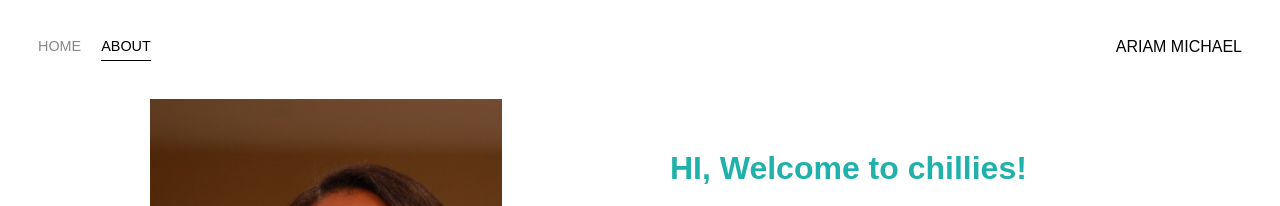
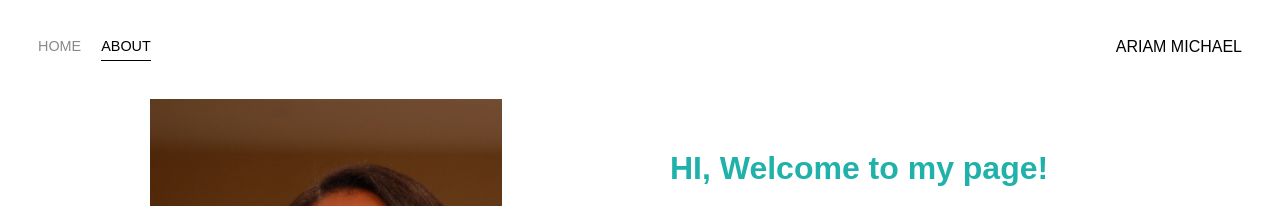
Before and after one commit to aribuilds/Portfolio1, a plain HTML site: page Portolio/about.html in a window 1280 px wide. Shown: the top 206 px of the page. Drawn offline with Linux system fonts and the light colour scheme; a web font is replaced by a local one.

Commit message:
Update about.html

```diff
--- a/Portolio/about.html
+++ b/Portolio/about.html
@@ -35,7 +35,7 @@
                </div>
 
                <div class="profile-content-wrapper">
-                    <h1>HI, Welcome to chillies!</h1>
+                    <h1>HI, Welcome to my page!</h1>
                     <p>Education: AA&S | AUGUST 2021| NEW RIVER COMMUNITY COLLEGE: Major: General Studies- Computer Science Specialization </p>
                     <p>SKILLS: HTML/CSS, JAVASCRIPT, JQUERY, GIT, WordPress, Python</p>
 
```
